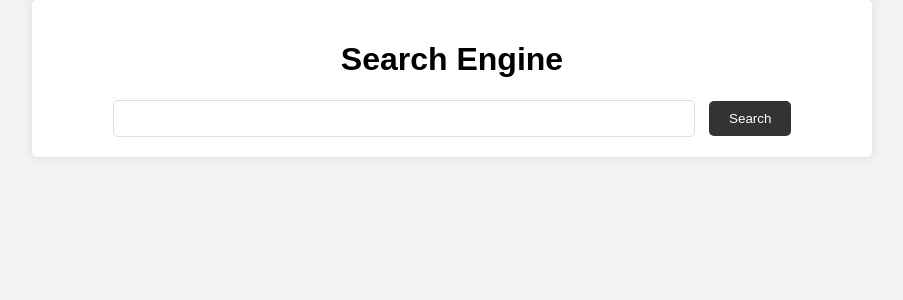
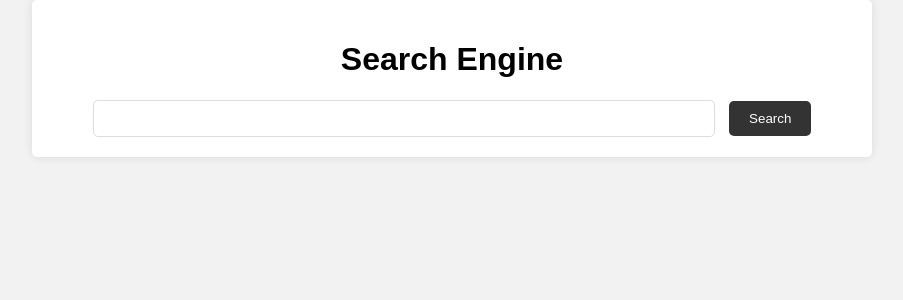
Before and after one commit to Moe131/Search_engine_web_app, a Flask app: page / in a window 1280 px wide. Shown: the top 300 px of the page, without its empty margins (188-1091 px from the left). Run offline with Flask 3, Linux system fonts and the light colour scheme.

Commit message:
small changes made to CSS file to improve desgin

```diff
--- a/app.py
+++ b/app.py
@@ -16,7 +16,6 @@ def index():
         query = request.form['query']
         postings = engine.process(query)
         search_results = engine.get_top_five(postings)
-        print(search_results)
         has_searched = True
         return redirect('/')
     else:
--- a/static/style.css
+++ b/static/style.css
@@ -27,8 +27,13 @@ form {
     text-align: center;
 }
 
+.result-box{
+    width: 90%;
+    margin: 10px auto !important;
+}
+
 input[type="text"] {
-    width: 70%;
+    width: 75%;
     padding: 10px;
     border: 1px solid #ddd;
     border-radius: 5px;
--- a/templates/index.html
+++ b/templates/index.html
@@ -14,21 +14,20 @@
             <input type="text" id="query" name="query">
             <input type="submit", value="Search">
         </form>
-        <div class="result">
+        {% if has_searched %}
+        <div class="result-box">
+
             {% if urls|length > 0%}
+                <h4 class="result-text"> Here are your search results : </h4>
             {%for url in urls %}
-                <h4><a class="result" href="{{url}}"> {{url}}</a></h4>
+                <h4><a class="result-text" href="{{url}}"> {{url}}</a></h4>
             {%endfor %}
 
             {%else%}
-                {% if has_searched %}
                  <h4 class="error-message"> No Search Results Found </h4>
-                {% else %}
-                {%endif%}
             {%endif%}
         </div>
-
-
+        {%endif%}
     </div>
 </body>
 </html>
```
